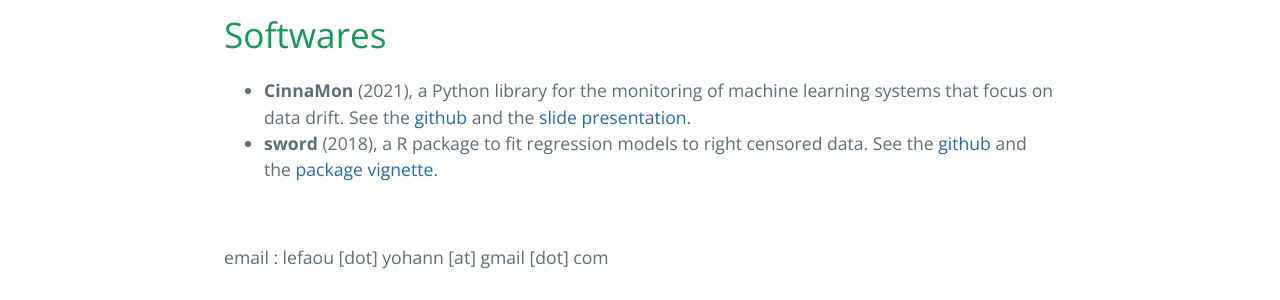
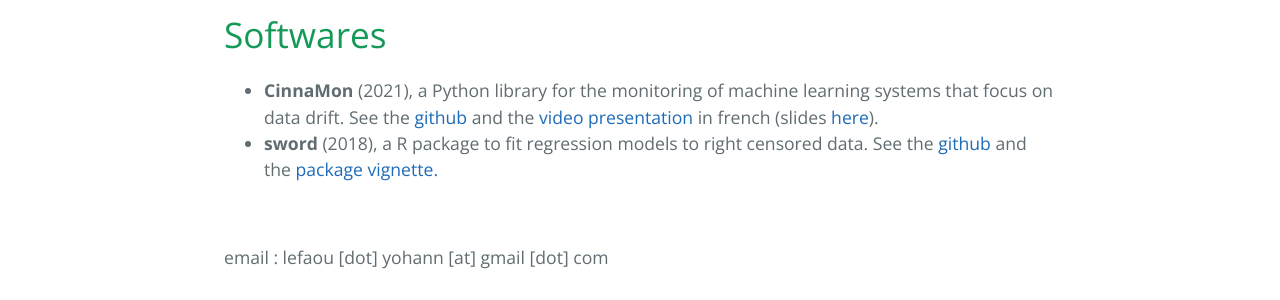
Before and after one commit to YohannLeFaou/YohannLeFaou.github.io, a Jekyll site: the page built from index.html, in a window 1280 px wide. Shown: the part 1451-1751 px from the top of the page. Built offline with Jekyll 4.4.1, drawn with Linux system fonts in a browser that asks for light colours; the list of posts is cut into pages by our own code.

Commit message:
add video Paris ML meetup

```diff
--- a/index.html
+++ b/index.html
@@ -103,7 +103,7 @@
 
       <h1>Softwares</h1>
       <ul>
-          <li><b>CinnaMon</b> (2021), a Python library for the monitoring of machine learning systems that focus on data drift. See the <a href="https://github.com/zelros/cinnamon">github</a> and the <a  href="/publications/2021-cinnamon/Detect_explain_and_correct_data_drift_in_a_machine_learning_system.pdf">slide presentation.</a></li>
+          <li><b>CinnaMon</b> (2021), a Python library for the monitoring of machine learning systems that focus on data drift. See the <a href="https://github.com/zelros/cinnamon">github</a> and the <a href="https://www.youtube.com/watch?v=S3qoBBwSS1I">video presentation</a> in french (slides <a href="/publications/2021-cinnamon/Detect_explain_and_correct_data_drift_in_a_machine_learning_system.pdf">here</a>).</li>
           <li><b>sword</b> (2018), a R package to fit regression models to right censored data. See the <a href="https://github.com/YohannLeFaou/sword">github</a> and the <a href="https://rawgit.com/YohannLeFaou/sword/master/inst/doc/sword_vignette.html">package vignette.</a></li>
       </ul>
 
```
